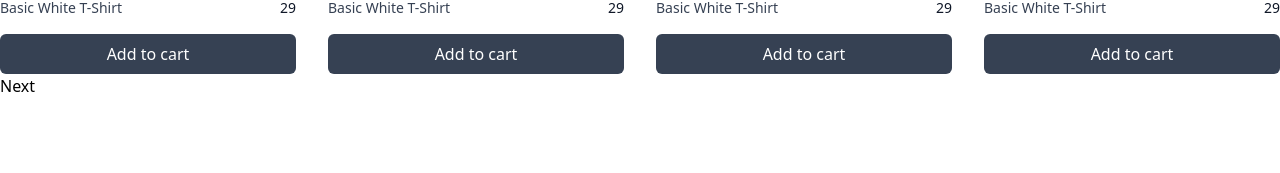
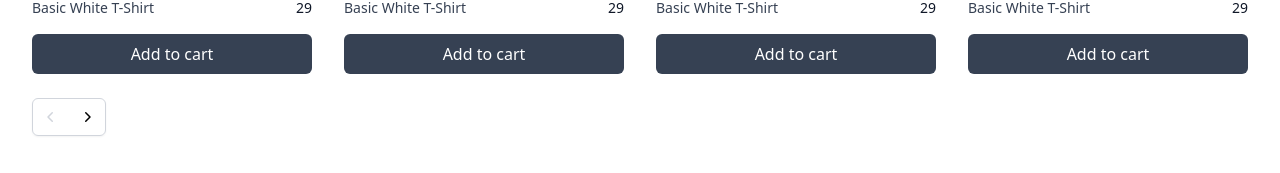
Before and after one commit to sofiaternovskaya/e-shop, a React (Vite) app: page /products in a window 1280 px wide. Shown: the part 1354-1527 px from the top of the page. Before the commit the page ends 1452 px from the top, so only its background shows below. Built offline with nearby package versions, Linux system fonts and the light colour scheme.

Commit message:
feat: style pagination and feed

```diff
--- a/src/components/Pagination.tsx
+++ b/src/components/Pagination.tsx
@@ -1,3 +1,5 @@
+import { ChevronLeftIcon, ChevronRightIcon } from "@heroicons/react/20/solid";
+
 type TProps = {
   page: number;
   total: number;
@@ -5,20 +7,29 @@ type TProps = {
 };
 
 export const Pagination = ({ page, total, onPageChange }: TProps) => {
-  if (total === 0) {
+  if (total < 2) {
     return null;
   }
 
   return (
-    <div>
-      <nav aria-label="Pagination">
-        {page > 1 && (
-          <button onClick={() => onPageChange(page - 1)}>Prev</button>
-        )}
-        {page < total && (
-          <button onClick={() => onPageChange(page + 1)}>Next</button>
-        )}
-      </nav>
-    </div>
+    <nav
+      aria-label="Pagination"
+      className="flex justify-between rounded-md shadow-xs border border-gray-300"
+    >
+      <button
+        disabled={page < 2}
+        onClick={() => onPageChange(page - 1)}
+        className="p-2 rounded-md hover:bg-gray-200 hover:cursor-pointer hover:disabled:bg-white hover:disabled:cursor-auto disabled:text-gray-300"
+      >
+        <ChevronLeftIcon aria-hidden="true" className="size-5" />
+      </button>
+      <button
+        disabled={page > total - 1}
+        onClick={() => onPageChange(page + 1)}
+        className="p-2 rounded-md hover:bg-gray-200 hover:cursor-pointer hover:disabled:bg-white hover:disabled:cursor-auto disabled:text-gray-300"
+      >
+        <ChevronRightIcon aria-hidden="true" className="size-5" />
+      </button>
+    </nav>
   );
 };
--- a/src/pages/Feed.tsx
+++ b/src/pages/Feed.tsx
@@ -20,13 +20,16 @@ export const Feed = () => {
   }
 
   return (
-    <div>
+    <div className="pb-10">
+      <div className="mb-6 px-8">
         <div className="mt-6 grid grid-cols-1 gap-x-6 gap-y-10 sm:grid-cols-2 lg:grid-cols-4 xl:gap-x-8">
           {data?.items.map((product) => (
             <ProductCard key={product.id} product={product} />
           ))}
         </div>
+      </div>
 
+      <div className="px-8 flex justify-center md:justify-start sm:width-full">
         <Pagination
           page={page}
           total={Math.ceil(data?.total / limit)}
@@ -35,5 +38,6 @@ export const Feed = () => {
           }
         />
       </div>
+    </div>
   );
 };
```
Lines whose indentation alone changed are shown as unchanged.
